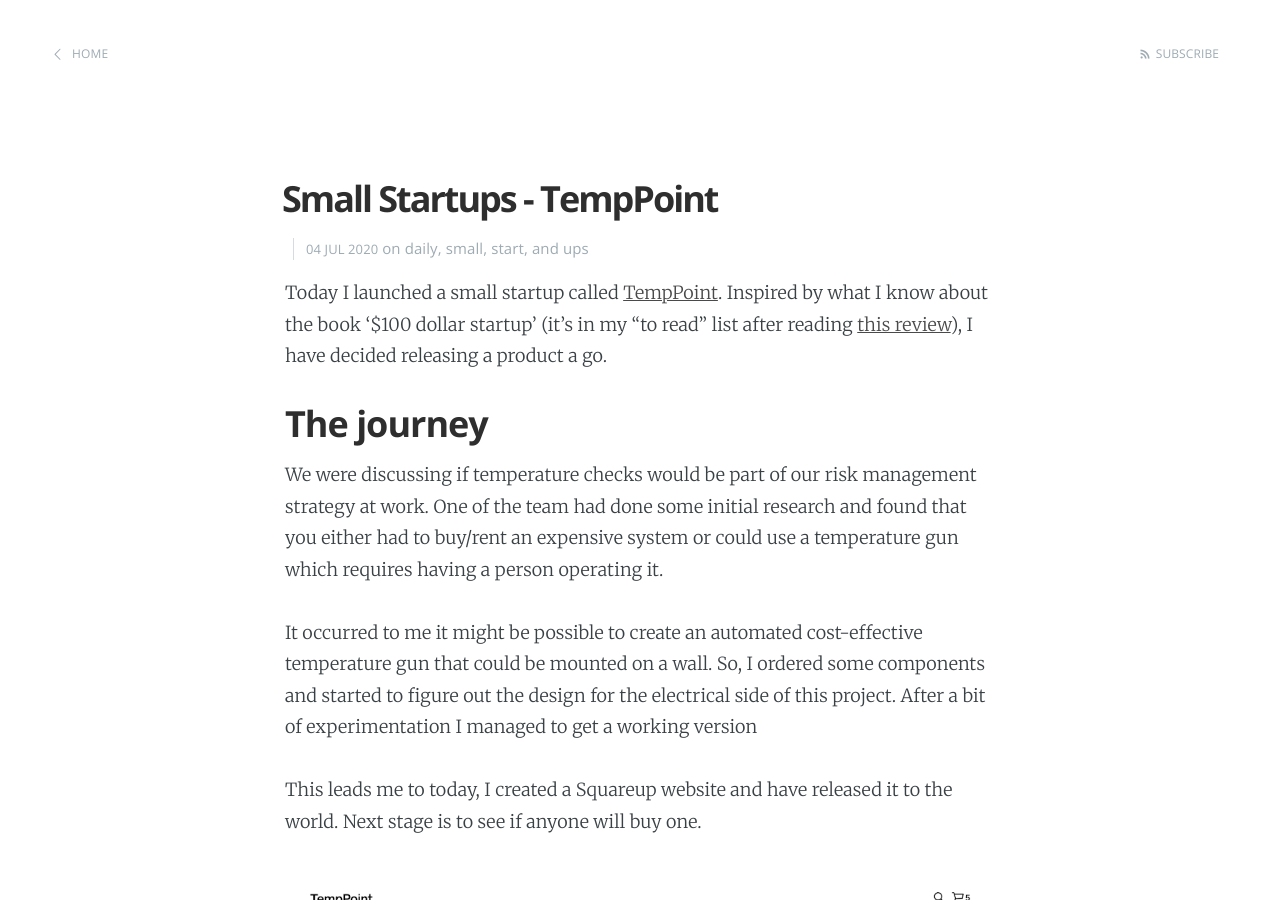
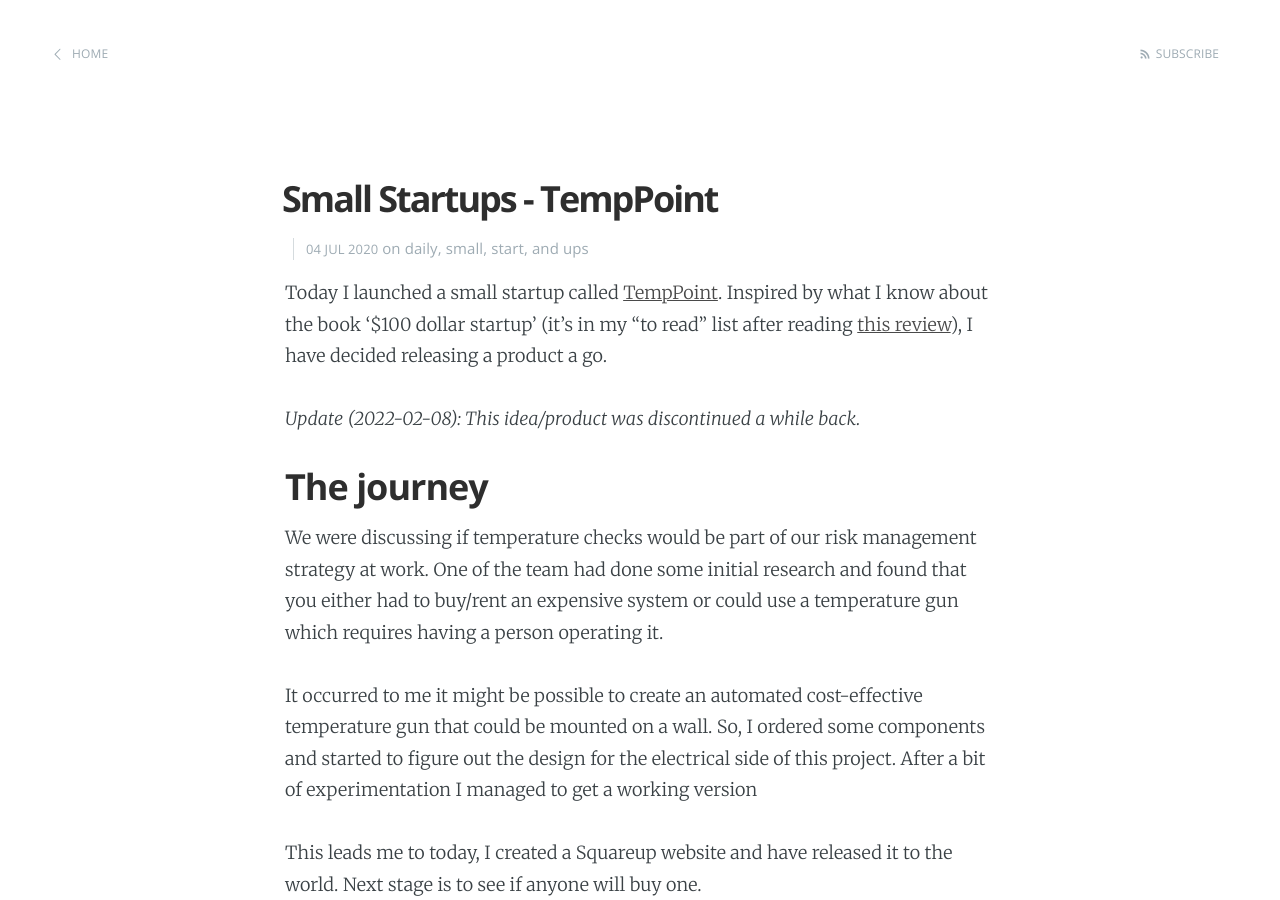
Before and after one commit to NiallBunting/niallbunting.github.io, a Jekyll site: the page built from _posts/2020-07-05-temppoint-small-startups.markdown, in a window 1280 px wide and 900 px high. Built offline with Jekyll 4.4.1, drawn with Linux system fonts in a browser that asks for light colours.

Commit message:
Discontinued tempoint

```diff
--- a/_posts/2020-07-05-temppoint-small-startups.markdown
+++ b/_posts/2020-07-05-temppoint-small-startups.markdown
@@ -7,6 +7,8 @@
 
 
 Today I launched a small startup called [TempPoint][temppoint]. Inspired by what I know about the book '$100 dollar startup' (it's in my "to read" list after reading [this review][100startup]), I have decided releasing a product a go.
+
+_Update (2022-02-08): This idea/product was discontinued a while back._
 
 ## The journey
 
```
